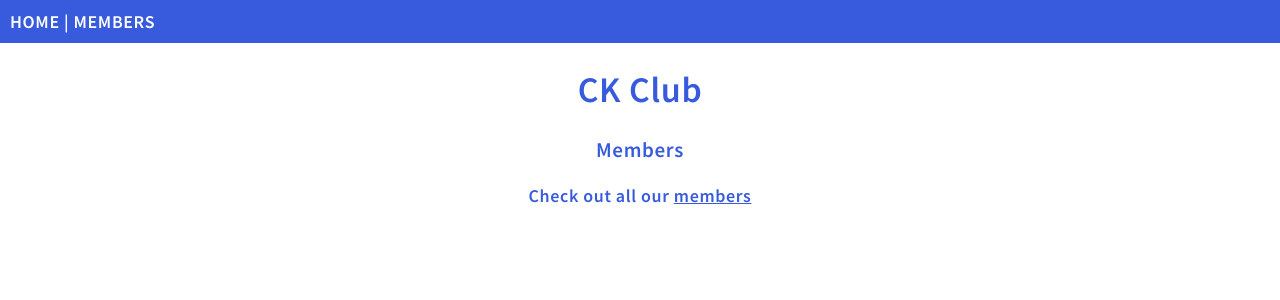
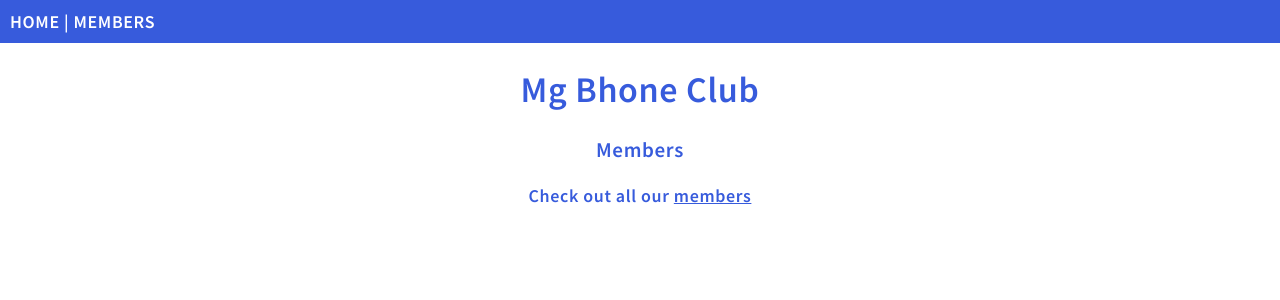
Before and after one commit to kominhtet/django-webapp, a Django app: page / in a window 1280 px wide. Shown: the top 300 px of the page. Run offline with Django 4.2, Linux system fonts and the light colour scheme.

Commit message:
Update main.html

```diff
--- a/members/templates/main.html
+++ b/members/templates/main.html
@@ -2,19 +2,19 @@
 <html lang="en">
 <head>
     <meta charset="UTF-8">
-    <title>CK Tennis Club</title>
+    <title>Mg Bhone Tennis Club</title>
 </head>
 <body>
 {% extends "master.html" %}
 
 {% block title %}
-  CK Tennis Club
+ Mg Bhone Tennis Club
 {% endblock %}
 
 
 {% block content %}
   <div class="main">
-    <h1>CK Club</h1>
+    <h1>Mg Bhone Club</h1>
 
     <h3>Members</h3>
 
```
